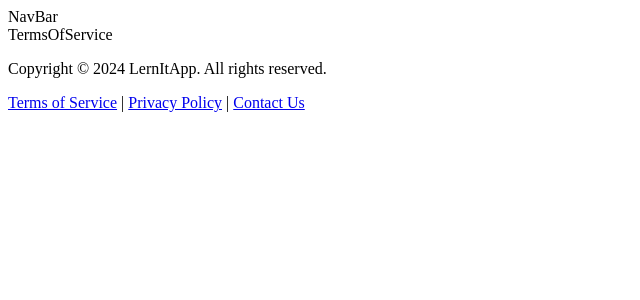
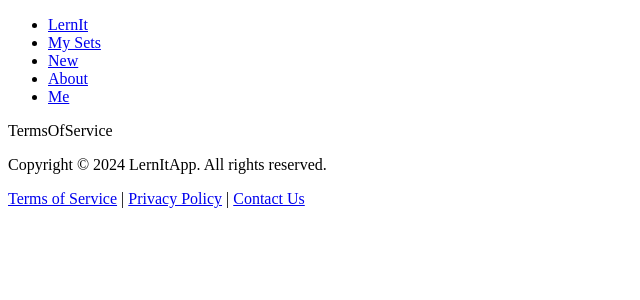
Before and after one commit to LernItApp/LernItAPI, a React (Create React App) app: page /termsofservice in a window 1280 px wide. Shown: the top 300 px of the page, without its empty margins (0-640 px from the left). Built offline with nearby package versions, Linux system fonts and the light colour scheme.

Commit message:
Add code to NavBar

```diff
--- a/src/components/NavBar.js
+++ b/src/components/NavBar.js
@@ -2,7 +2,15 @@
 
 function NavBar() {
   return (
-    <div>NavBar</div>
+    <div>
+        <ul className="navbar">
+            <li className="title" id="nav-item"><a href="/">LernIt</a></li>
+            <li className="nav-item" id="nav-item"><a href="/mysets">My Sets</a></li>
+            <li className="nav-item" id="nav-item"><a href="/new">New</a></li>
+            <li className="nav-item" id="nav-item"><a href="/about">About</a></li>
+            <li className="nav-item" id="nav-item"><a href="/me">Me</a></li>
+        </ul>
+    </div>
   )
 }
 
```
